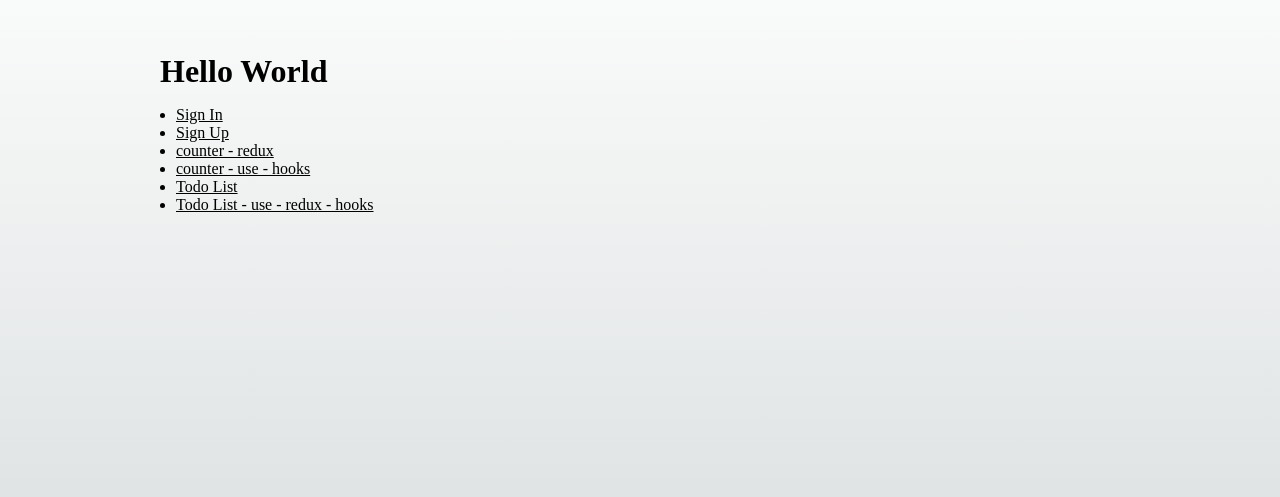
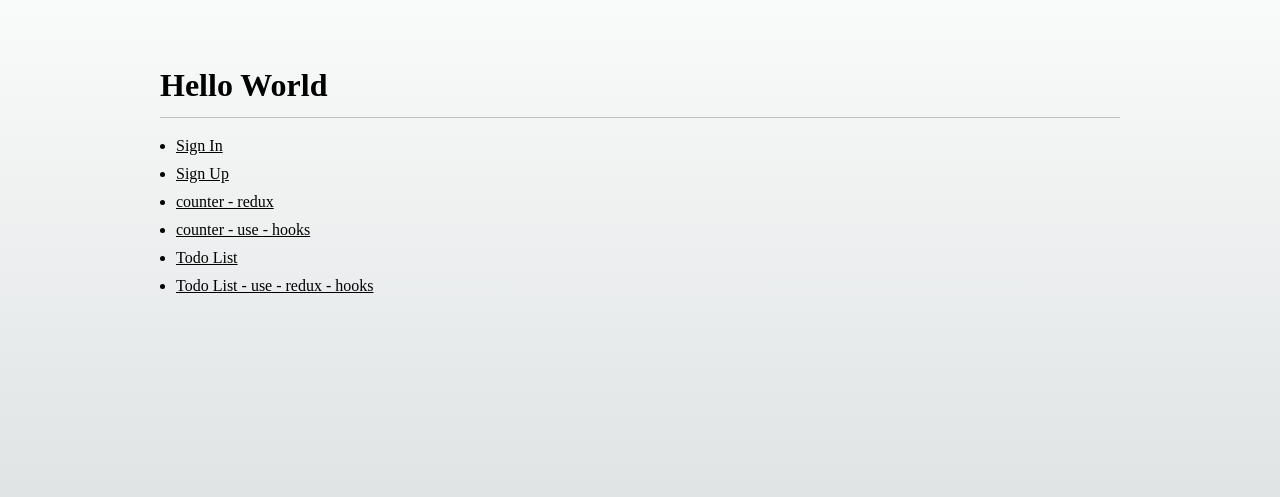
Before and after one commit to menomik1011/re-pmd, a Next.js app: page / in a window 1280 px wide. Shown: the part 107-604 px from the top of the page. Built offline with nearby package versions, Linux system fonts and the light colour scheme.

Commit message:
edit counter css

```diff
--- a/src/pages/counter/index.tsx
+++ b/src/pages/counter/index.tsx
@@ -1,6 +1,7 @@
 import CounterComp from "@/components/counter/CounterComp";
 import { RootState } from "@/modules";
 import { decrease, increase, increaseBy } from "@/modules/counter";
+import Link from "next/link";
 import React from "react";
 import { useSelector, useDispatch } from "react-redux";
 
@@ -21,11 +22,16 @@ export default function Counter() {
   };
 
   return (
+    <div className="layout">
+      <Link href="/" className="link home">
+        <h5>go home</h5>
+      </Link>
       <CounterComp
         count={count}
         onIncrease={onIncrease}
         onDecrease={onDecrease}
         onIncreaseBy={onIncreaseBy}
       />
+    </div>
   );
 }
--- a/src/pages/index.tsx
+++ b/src/pages/index.tsx
@@ -1,7 +1,27 @@
-import Head from 'next/head'
-import Link from 'next/link'
+import Head from "next/head";
+import Link from "next/link";
+import { useRouter } from "next/router";
+import { useEffect, useState } from "react";
 
 export default function Home() {
+  const [isLogged, setIsLogged] = useState(false);
+
+  const router = useRouter();
+
+  const logout = () => {
+    localStorage.removeItem("user");
+    setIsLogged(false);
+    router.push("/");
+  };
+  useEffect(() => {
+    const logged = localStorage.getItem("user");
+    if (logged) {
+      setIsLogged(true);
+    } else {
+      setIsLogged(false);
+    }
+  }, []);
+
   return (
     <>
       <Head>
@@ -10,17 +30,48 @@ export default function Home() {
         <meta name="viewport" content="width=device-width, initial-scale=1" />
         <link rel="icon" href="/favicon.ico" />
       </Head>
-      <div style={{padding:'10rem'}}>
-        <h1>Hello World</h1>
-        <ul style={{padding:"1rem"}}>
-          <li><Link className='link' href={"login"}>Sign In</Link></li>
-          <li><Link className='link' href={"join"}>Sign Up</Link></li>
-          <li><Link className='link' href={"counter"}>counter - redux</Link></li>
-          <li><Link className='link' href={"counter/counter-use-hook"}>counter - use - hooks</Link></li>
-          <li><Link className='link' href={"todo-list"}>Todo List</Link></li>
-          <li><Link className='link' href={"todo-list/todo-use-redux"}>Todo List - use - redux - hooks</Link></li>
+      <div style={{ padding: "10rem" }}>
+        <div className="main-title">
+          <h1>Hello World</h1>
+          {isLogged && <button onClick={logout}>Sign Out</button>}
+        </div>
+        <ul style={{ padding: "1rem" }}>
+          {!isLogged && (
+            <>
+              <li>
+                <Link className="link" href={"login"}>
+                  Sign In
+                </Link>
+              </li>
+              <li>
+                <Link className="link" href={"join"}>
+                  Sign Up
+                </Link>
+              </li>
+            </>
+          )}
+          <li>
+            <Link className="link" href={"counter"}>
+              counter - redux
+            </Link>
+          </li>
+          <li>
+            <Link className="link" href={"counter/counter-use-hook"}>
+              counter - use - hooks
+            </Link>
+          </li>
+          <li>
+            <Link className="link" href={"todo-list"}>
+              Todo List
+            </Link>
+          </li>
+          <li>
+            <Link className="link" href={"todo-list/todo-use-redux"}>
+              Todo List - use - redux - hooks
+            </Link>
+          </li>
         </ul>
       </div>
     </>
-  )
+  );
 }
--- a/src/styles/globals.css
+++ b/src/styles/globals.css
@@ -21,6 +21,7 @@ body {
   max-width: 100vw;
   min-height: 100vh;
   overflow-x: hidden;
+  line-height: 1.5;
 }
 
 body {
@@ -33,11 +34,43 @@ a {
   text-decoration: none;
 }
 
+.main-title{
+  padding: 0.5rem 0;
+  display: flex;
+  align-items: baseline;
+  border-bottom: 1px solid silver;
+}
+.main-title button{
+  margin-left: 1rem;
+  background-color: transparent;
+  border: 0;
+  outline: none;
+  text-decoration: underline;
+  font-weight: 600;
+  color: teal;
+  cursor: pointer;
+}
 .link{
   text-decoration: underline;
   cursor: pointer;
 }
 
+.home{
+  display: inline-block;
+}
+
+li{
+  margin-bottom: 0.25rem;
+}
+
 .layout{
   padding: 10rem;
 }
+
+.counter{
+  padding: 0.5rem 0;
+}
+.counter-btn{
+  margin-right: 0.5rem;
+  padding: 2px 6px;
+}
```
Also changed, not shown: src/components/counter/CounterComp.tsx (+6 -10 lines), src/components/counter/CounterUseHookComp.tsx (+6 -10 lines), src/pages/counter/counter-use-hook.tsx (+9 -1 lines), src/pages/login.tsx (+6 -2 lines). Lines whose indentation alone changed are shown as unchanged.
